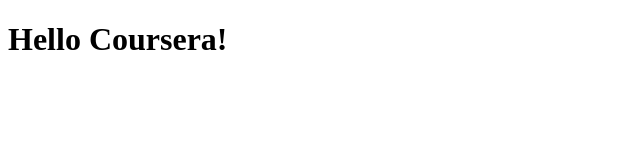
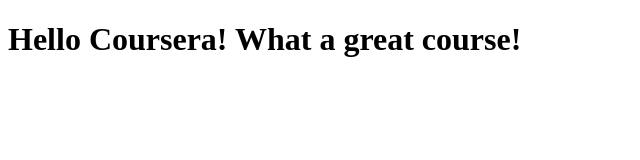
Before and after one commit to AnestisGraz/coursera-test, a plain HTML site: page site/index.html in a window 1280 px wide. Shown: the whole page, without its empty margins (0-640 px from the left). Drawn offline with Linux system fonts and the light colour scheme.

Commit message:
Small changes

```diff
--- a/site/index.html
+++ b/site/index.html
@@ -4,7 +4,7 @@
   	<title>Hello Coursera!</title>
   </head>
   <body>
-  <h1>Hello Coursera!</h1>
+  <h1>Hello Coursera! What a great course!</h1>
 
   </body>
   </html>
```
